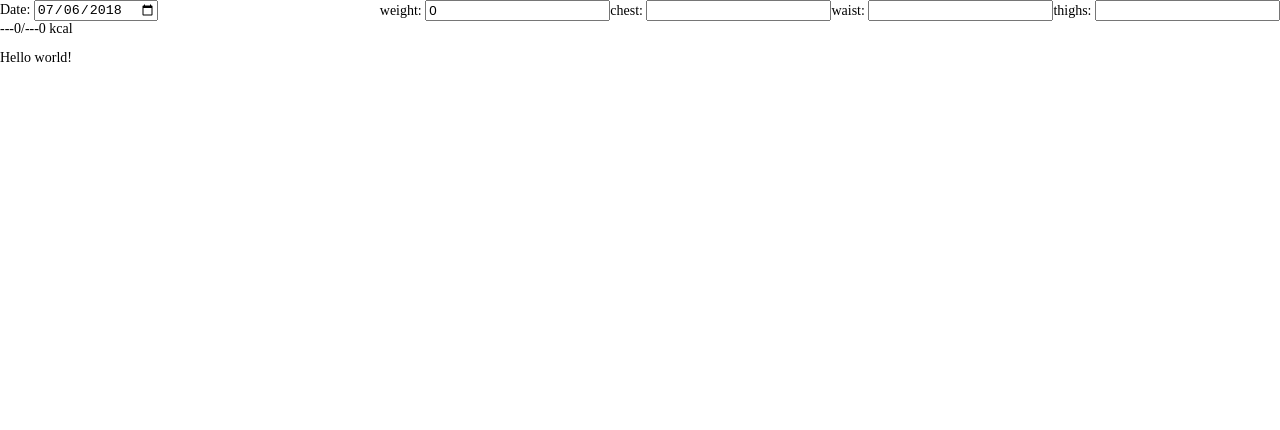
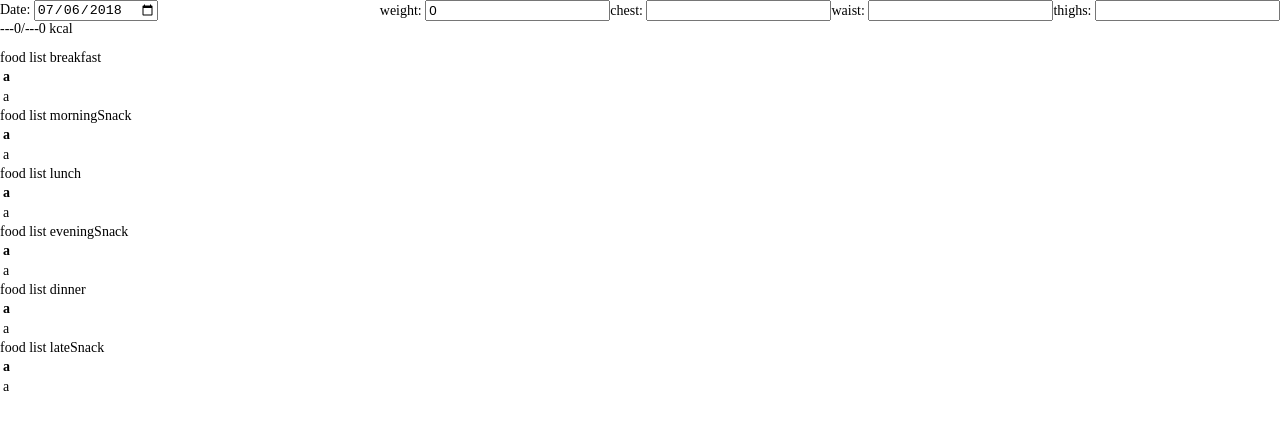
Before and after one commit to puncleV/diet-diary, a Vue app: page /#/ in a window 1280 px wide. Shown: the top 430 px of the page. Built offline with nearby package versions, Linux system fonts and the light colour scheme.

Commit message:
daily list
add: food list;
add: groups for food lists;

```diff
--- a/src/components/daily-list.vue
+++ b/src/components/daily-list.vue
@@ -1,13 +1,27 @@
 <template>
     <div>
-        Hello world!
+        <food-list v-for="group in groups" :key="group" :group="group"></food-list>
     </div>
 </template>
 
 <script>
+import FoodList from './food-list'
 export default {
   name: 'DailyList',
-  props: ['selectedDate']
+  components: {FoodList},
+  props: ['selectedDate'],
+  data: function () {
+    return {
+      groups: [
+        'breakfast',
+        'morningSnack',
+        'lunch',
+        'eveningSnack',
+        'dinner',
+        'lateSnack'
+      ]
+    }
+  }
 }
 </script>
 
--- /dev/null
+++ b/src/components/food-list.vue
@@ -0,0 +1,26 @@
+<template>
+    <div>
+        <div>
+            food list {{group}}
+        </div>
+        <table>
+            <thead>
+            <tr><th>a</th></tr>
+            </thead>
+            <tbody>
+            <tr><td>a</td></tr>
+            </tbody>
+        </table>
+    </div>
+</template>
+
+<script>
+export default {
+  name: 'FoodList',
+  props: ['group']
+}
+</script>
+
+<style scoped>
+
+</style>
```
